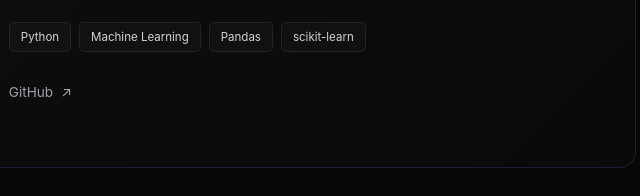
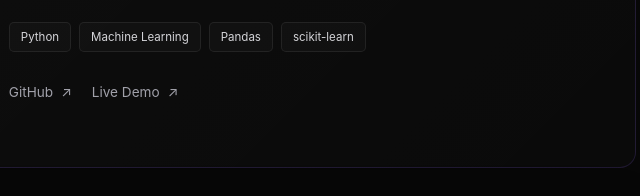
Before and after one commit to Chaitu-07/Chaitu-07.github.io, a plain HTML site: page index.html in a window 1280 px wide. Shown: the part 3002-3198 px from the top of the page, 593-1233 px from the left. Drawn offline with Linux system fonts and the light colour scheme.

Commit message:
Update index.html

```diff
--- a/index.html
+++ b/index.html
@@ -914,7 +914,21 @@
 
     </a>
 
-                            </div>
+
+    <a
+        href="https://ai-music-genre-classification-system-1.onrender.com"
+        class="project-link project-link-primary"
+        target="_blank"
+        rel="noopener noreferrer"
+    >
+
+        Live Demo
+
+        <span>
+            ↗
+        </span>
+
+    </a>
 
 </div>
 
```
Lines whose indentation alone changed are shown as unchanged.
